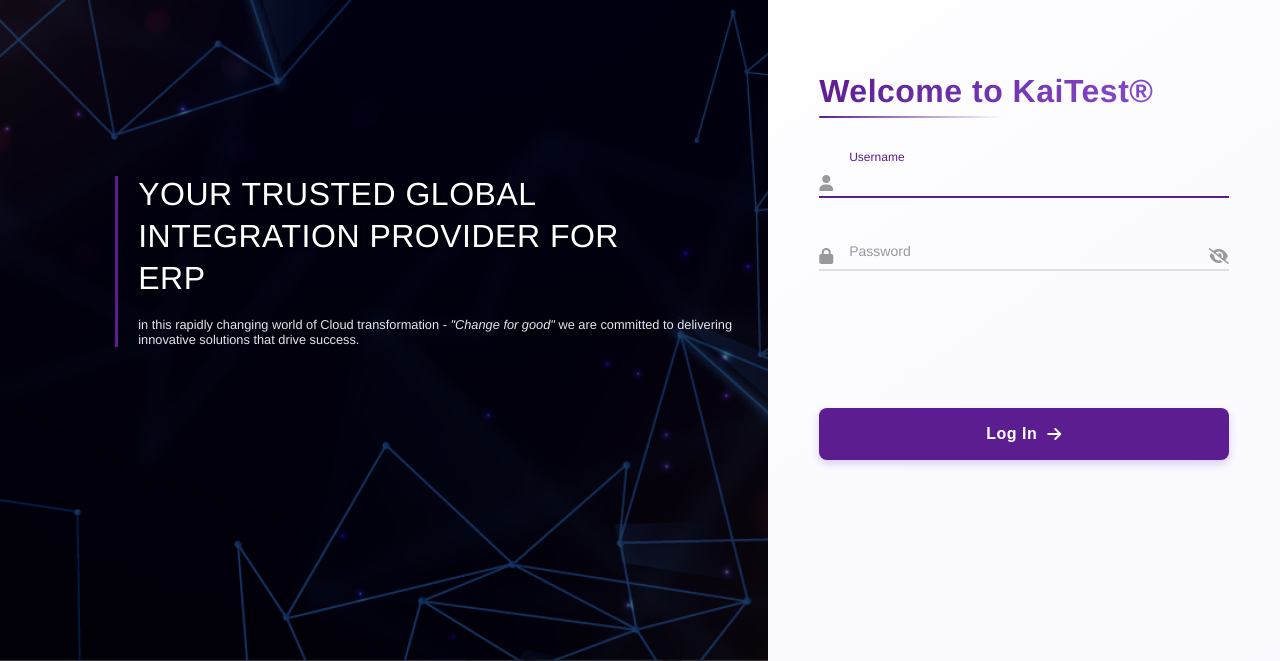
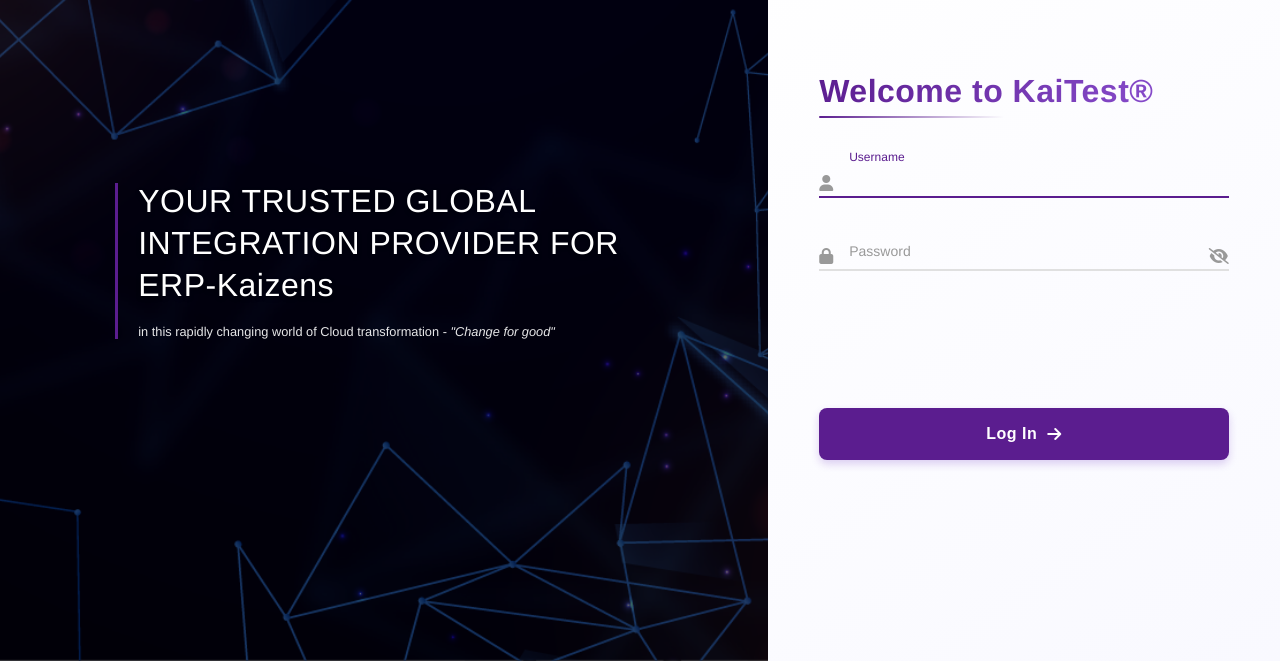
Before and after one commit to iamLeoKulendran/user-login-javascript, a plain HTML site: page index.html in a window 1280 px wide. Shown: the part 139-800 px from the top of the page. Drawn offline with Linux system fonts and the light colour scheme.

Commit message:
edit index file

```diff
--- a/index.html
+++ b/index.html
@@ -19,11 +19,10 @@
         <div class="left-content">
           <div class="left-center-text-large">YOUR TRUSTED GLOBAL</div>
           <div class="left-center-text-large">INTEGRATION PROVIDER FOR</div>
-          <div class="left-center-text-large">ERP</div>
+          <div class="left-center-text-large">ERP-Kaizens</div>
           <div class="left-center-text-small">
             <span>in this rapidly changing world of Cloud transformation -
             </span><span class="italic">"Change for good"</span>
-            <span> we are committed to delivering innovative solutions that drive success.</span>
           </div>
         </div>
       </div>
```
